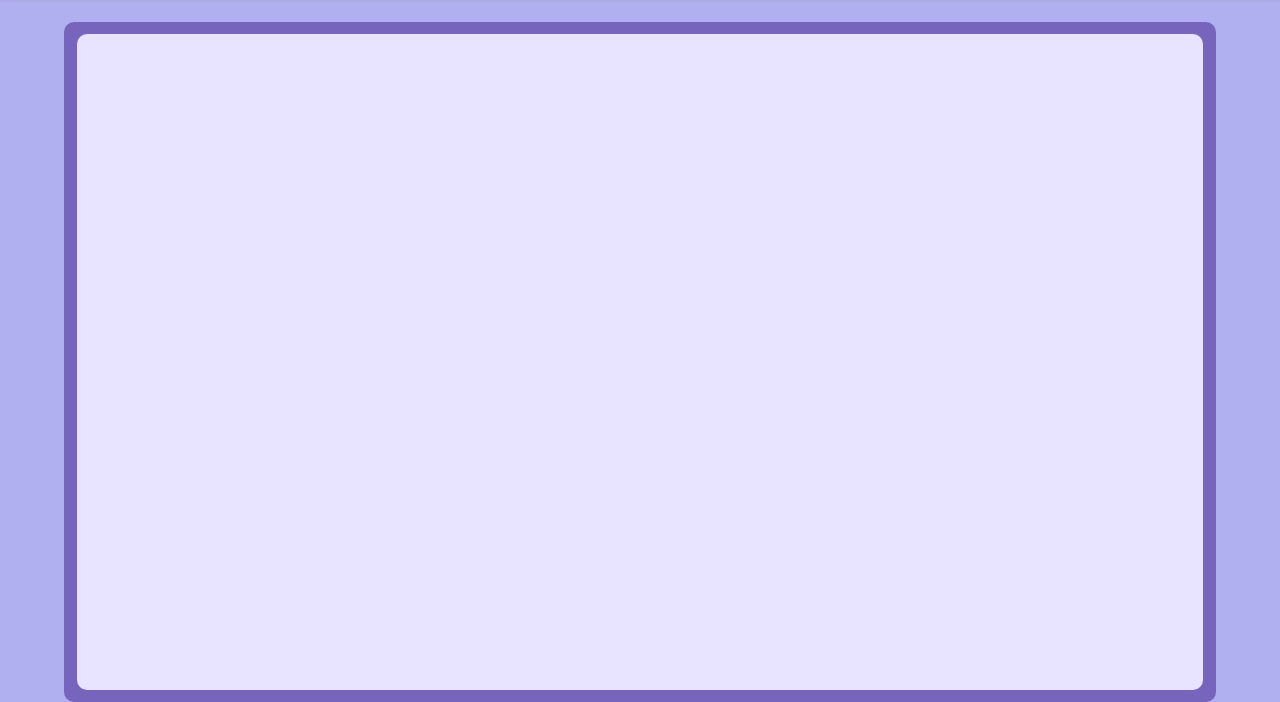
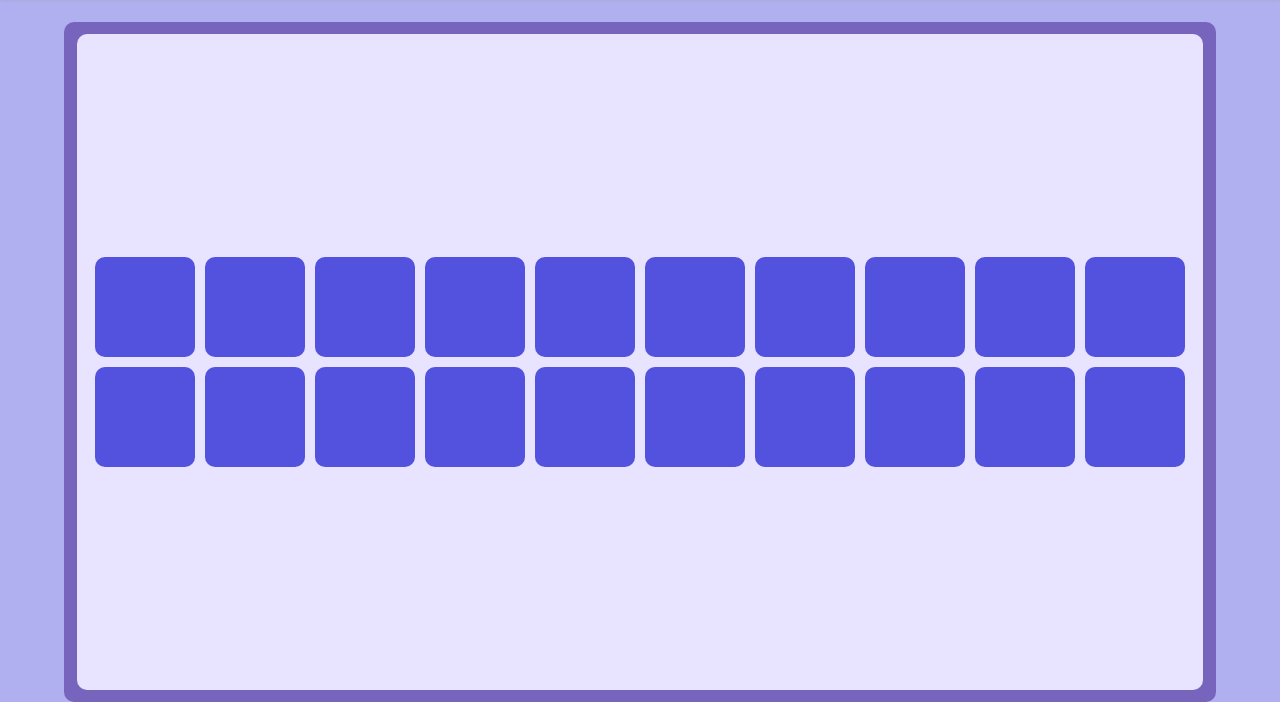
Before and after one commit to Nehimy/Test-of-body-content, a plain HTML site: page index.html in a window 1280 px wide. Shown: the part 103-805 px from the top of the page. Drawn offline with Linux system fonts and the light colour scheme.

Commit message:
ya puedo insertar cuadros desde js

```diff
--- a/script.js
+++ b/script.js
@@ -1,12 +1,14 @@
-let i, n;
-i =1;
-n = 10;
+let insert;
+insert= document.querySelector('.container-white').innerHTML;
+
+let divs="";
 
 function squares() {
-  for (var i = 0; i <= 10; i++) {
-    document.querySelector('.container-white').innerHTML = "<div class=" + "square" + i + "></div>";
-    /* document.querySelector('.container-white').innerHTML = i; */
+  for (var i = 1; i <= 20; i++) {
+
+    divs= divs + "<div class="+ "square-" + i + "></div>";
   }
+  document.querySelector('.container-white').innerHTML= divs;
 }
 
 squares();
--- a/style.css
+++ b/style.css
@@ -108,9 +108,25 @@ input:checked + .dropdown {
 
 .container-white {
     background: #e8e3ff;
-    width: 85vw;
-    height: 80vh;
+    /* width: 85vw; */
+    /* height: 80vh; */
     border-radius: 10px;
     width: 88vw;
     height: 82vh;
+    display: grid;
+    grid-gap: 10px;
+    place-content: center;
+    grid-template-columns: repeat(auto-fill, minmax(100px, 100px));
 }
+
+/*************/
+/*  Squares  */
+/*************/
+
+ [class*="square-"] {
+    width: 100px;
+    height: 100px;
+    border-radius: 10px;
+    background: var(--lilac);
+
+}
```
Also changed, not shown: index.html (+0 -1 lines).
